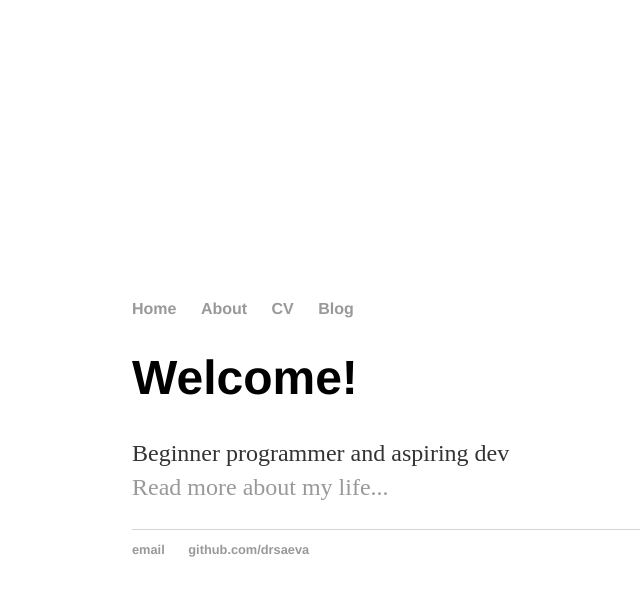
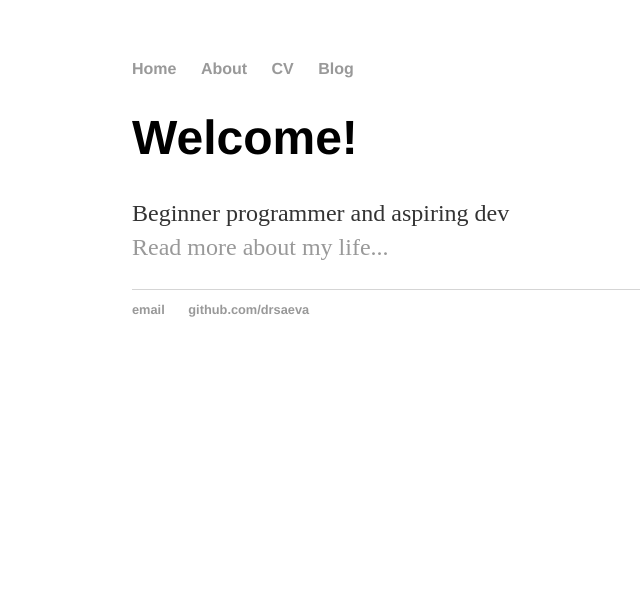
Before and after one commit to drsaeva/drsaeva.github.io, a Jekyll site: the page built from index.html, in a window 1280 px wide. Shown: the top 596 px of the page, without its empty margins (60-700 px from the left). Built offline with Jekyll 4.4.1, drawn with Linux system fonts in a browser that asks for light colours.

Commit message:
css revert

```diff
--- a/css/main.css
+++ b/css/main.css
@@ -1,5 +1,5 @@
 body {
-    margin: 300px auto;
+    margin: 60px auto;
     width: 70%;
 }
 nav ul, footer ul {
```
